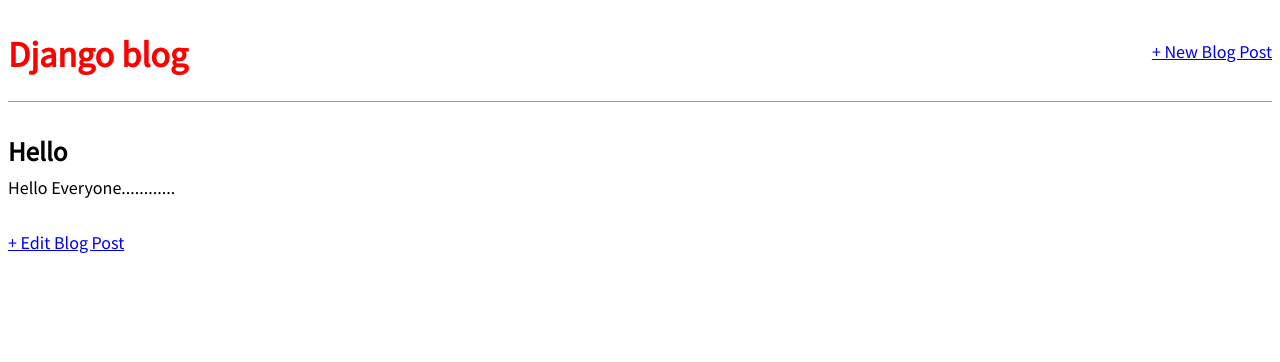
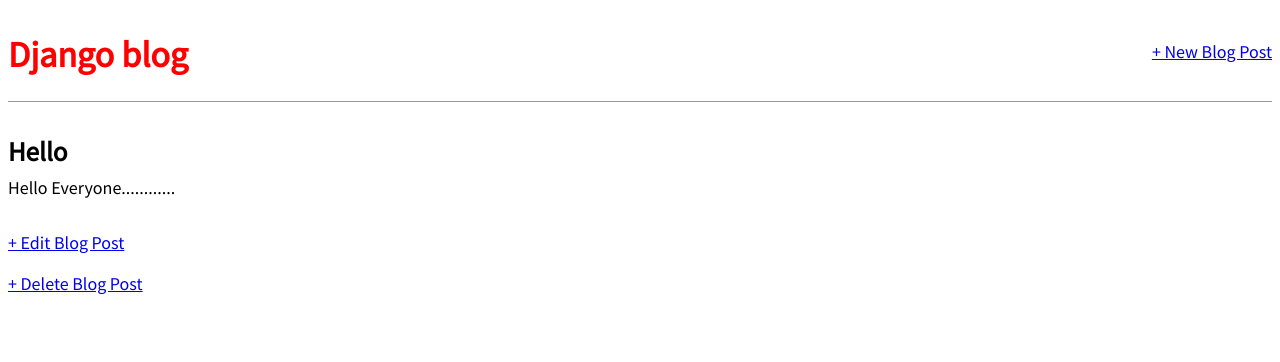
Before and after one commit to Blanks-Brain/djangoForBeginners-book1-, a Django app: page /post/1/ in a window 1280 px wide. Shown: the top 362 px of the page. Run offline with Django 4.2, Linux system fonts and the light colour scheme; data comes from the database, SQL or seed files in the repository; both versions use the stored data as it was after the commit.

Commit message:
add deletePost

```diff
--- a/blog/urls.py
+++ b/blog/urls.py
@@ -1,8 +1,9 @@
-from .views import BlogListView,BlogDetailView,BlogCreateView,BlogUpdateView
+from .views import BlogListView,BlogDetailView,BlogCreateView,BlogUpdateView,BlogDeleteView
 from django.urls import path
 urlpatterns = [
 path("post/new/", BlogCreateView.as_view(), name="post_new"),
 path("post/<int:pk>/", BlogDetailView.as_view(), name="post_detail"),
 path("post/<int:pk>/edit/", BlogUpdateView.as_view(), name="post_edit"),
+path("post/<int:pk>/delete/", BlogDeleteView.as_view(), name="post_delete"),
 path("", BlogListView.as_view(), name="home"),
 ]
--- a/blog/views.py
+++ b/blog/views.py
@@ -3,7 +3,10 @@
 # Create your views here.
 from django.views.generic import ListView,DetailView
 from .models import Post
-from django.views.generic.edit import CreateView,UpdateView
+from django.urls import reverse_lazy
+from django.views.generic.edit import CreateView,UpdateView,DeleteView
+
+
 class BlogListView(ListView):
     model = Post
     template_name = "home.html"
@@ -21,3 +24,8 @@
     model = Post
     template_name = 'post_edit.html'
     fields = ["title","body"]
+
+class BlogDeleteView(DeleteView): # new
+    model = Post
+    template_name = "post_delete.html"
+    success_url = reverse_lazy("home")
--- a/templates/post_detail.html
+++ b/templates/post_detail.html
@@ -6,5 +6,6 @@
     <h2> {{object.title}} </h2>
     <p> {{object.body}} </p>
 </div>
-<a href = "{% url 'post_edit' post.pk%}">+ Edit Blog Post</a>
+<p><a href = "{% url 'post_edit' post.pk%}">+ Edit Blog Post</a></p>
+<p><a href="{% url 'post_delete' post.pk %}">+ Delete Blog Post</a></p>
 {% endblock content%}
```
Also changed, not shown: templates/post_delete.html (added, +8 -0 lines), db.sqlite3.
